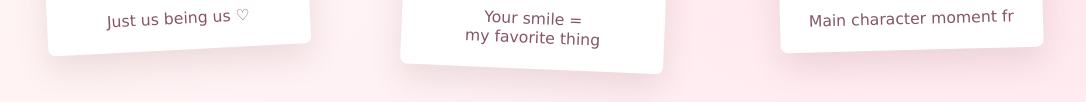
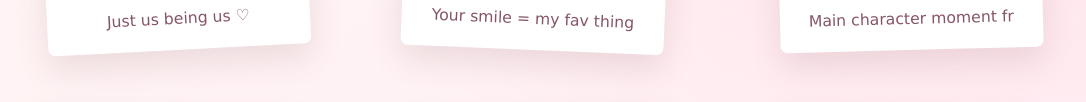
Before and after one commit to DEKMILD/rakfan, a plain HTML site: page index.html in a window 1280 px wide. Shown: the part 1284-1386 px from the top of the page, without its empty margins (101-1187 px from the left). Drawn offline with Linux system fonts and the light colour scheme.

Commit message:
Update index.html

```diff
--- a/index.html
+++ b/index.html
@@ -528,7 +528,7 @@
             <div class="placeholder"><span class="icon">🌷</span>Add a sweet photo<br /><small>images/photo2.jpg</small></div>
             <img src="images/photo3.jpg" alt="Our memory, photo 2" onerror="this.style.display='none'" />
           </div>
-          <figcaption class="caption">Your smile =<br/> my favorite thing</figcaption>
+          <figcaption class="caption">Your smile = my fav thing</figcaption>
         </figure>
 
         <figure class="polaroid" style="--rotation:-1.5deg">
```
